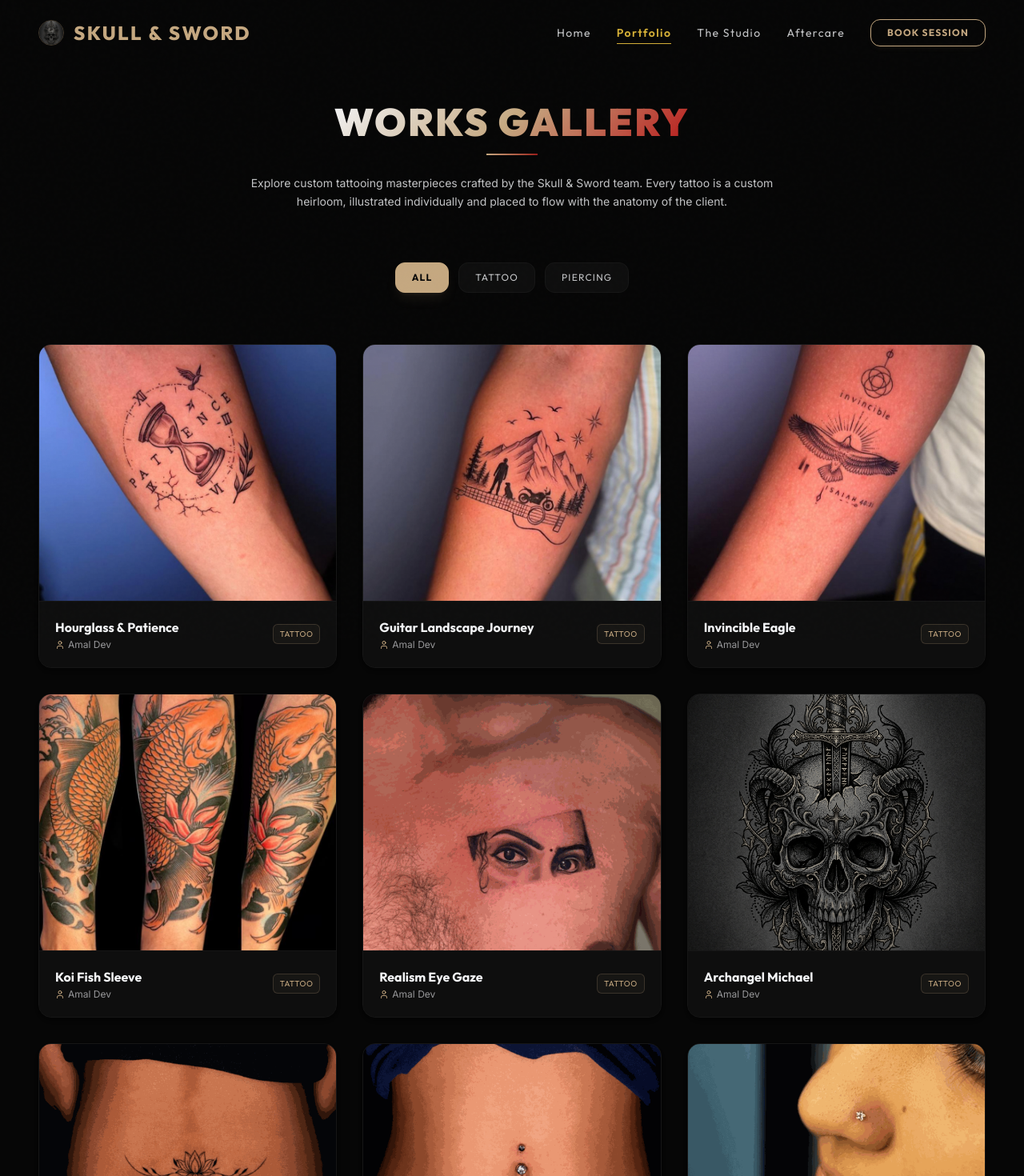
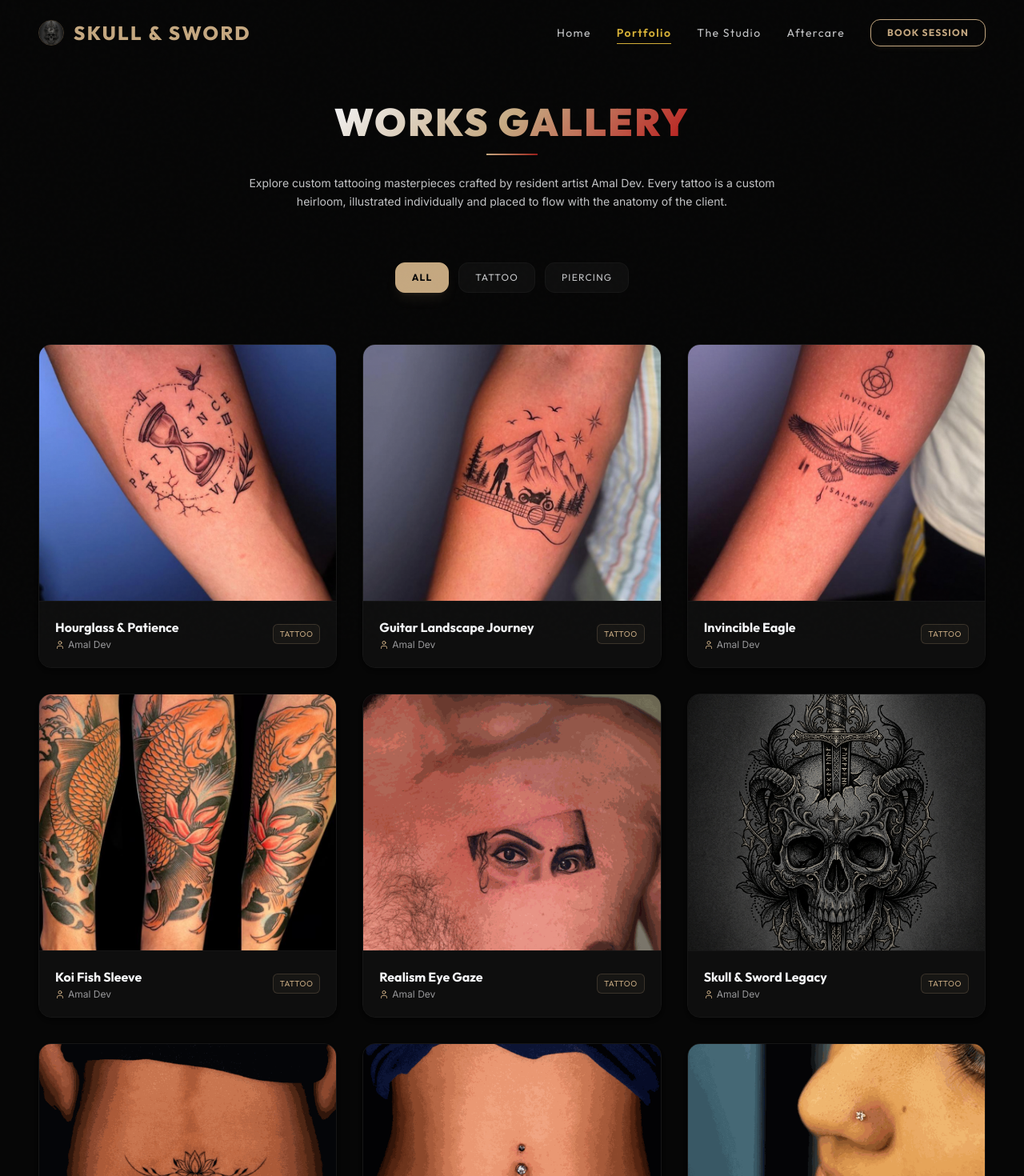
Before and after one commit to thenameisanzu/Skull-Sword, a Next.js app: page /portfolio in a window 1280 px wide. Shown: the top 1470 px of the page at 80% size. Built offline with nearby package versions, Linux system fonts and the light colour scheme.

Commit message:
docs: align website copy to reflect singular resident artist Amal Dev and license certifications

```diff
--- a/app/booking/page.js
+++ b/app/booking/page.js
@@ -73,7 +73,7 @@ export default function Booking() {
             </h1>
             <div className="w-16 h-[2px] bg-gradient-to-r from-gold-primary to-crimson-primary mx-auto mb-6" />
             <p className="text-sm text-foreground/80 leading-relaxed">
-              We operate strictly by appointment for custom illustration and tattooing. Submit your concept request below to schedule a consultation with one of our artists.
+              We operate strictly by appointment for custom illustration and tattooing. Submit your concept request below to schedule a consultation with lead artist Amal Dev.
             </p>
           </div>
 
--- a/app/page.js
+++ b/app/page.js
@@ -226,7 +226,7 @@ export default function Home() {
                   </h2>
                   <div className="w-16 h-[2px] bg-gradient-to-r from-gold-primary to-crimson-primary mb-4" />
                   <p className="text-sm text-foreground/75 leading-relaxed max-w-xl">
-                    A preview of custom designs crafted by the studio's crew. Each tattoo is customized to match individual placements and sizes.
+                    A preview of custom designs crafted by resident artist Amal Dev. Each tattoo is customized to match individual placements and sizes.
                   </p>
                 </div>
                 <Link
@@ -297,7 +297,7 @@ export default function Home() {
                     <Heart className="h-5 w-5 text-gold-primary shrink-0 mt-1" />
                     <div>
                       <h4 className="font-serif text-sm font-bold text-foreground uppercase tracking-wider">Licensed Studio</h4>
-                      <p className="text-xs text-foreground/60 mt-1">Fully registered artists holding current sterilization and safety certifications.</p>
+                      <p className="text-xs text-foreground/60 mt-1">Fully registered studio holding current sterilization and safety certifications.</p>
                     </div>
                   </div>
                   <div className="flex gap-3">
--- a/app/portfolio/page.js
+++ b/app/portfolio/page.js
@@ -62,12 +62,12 @@ export default function Portfolio() {
     },
     {
       id: 6,
-      title: "Archangel Michael",
+      title: "Skull & Sword Legacy",
       artist: "Amal Dev",
       category: "Tattoo",
       imageSrc: "/images/hero-1.png",
       type: "dagger",
-      desc: "A powerful, detailed illustrative arm tattoo representing Archangel Michael holding a sword, outlined with fine shadow work."
+      desc: "A highly detailed, professional blackwork tattoo illustration featuring a gothic skull combined with an ornate medieval sword driven vertically through the center."
     },
     {
       id: 7,
@@ -196,7 +196,7 @@ export default function Portfolio() {
             </h1>
             <div className="w-16 h-[2px] bg-gradient-to-r from-gold-primary to-crimson-primary mx-auto mb-6" />
             <p className="text-sm text-foreground/80 leading-relaxed">
-              Explore custom tattooing masterpieces crafted by the Skull & Sword team. Every tattoo is a custom heirloom, illustrated individually and placed to flow with the anatomy of the client.
+              Explore custom tattooing masterpieces crafted by resident artist Amal Dev. Every tattoo is a custom heirloom, illustrated individually and placed to flow with the anatomy of the client.
             </p>
           </div>
 
--- a/app/studio/page.js
+++ b/app/studio/page.js
@@ -52,11 +52,11 @@ export default function Studio() {
           <section className="mb-24">
             <div className="text-center max-w-xl mx-auto mb-16">
               <h2 className="font-serif text-3xl uppercase tracking-wider font-black mb-4 heading-gradient">
-                The Crew
+                Resident Artist
               </h2>
               <div className="w-16 h-[2px] bg-gradient-to-r from-gold-primary to-crimson-primary mx-auto mb-4" />
               <p className="text-sm text-foreground/75 leading-relaxed">
-                Meet the resident masters of their craft. Each artist works directly with clients to illustrate custom, bespoke concepts.
+                Meet our founder and lead resident artist, Amal Dev. He works directly with clients to illustrate custom, bespoke concepts.
               </p>
             </div>
 
```
